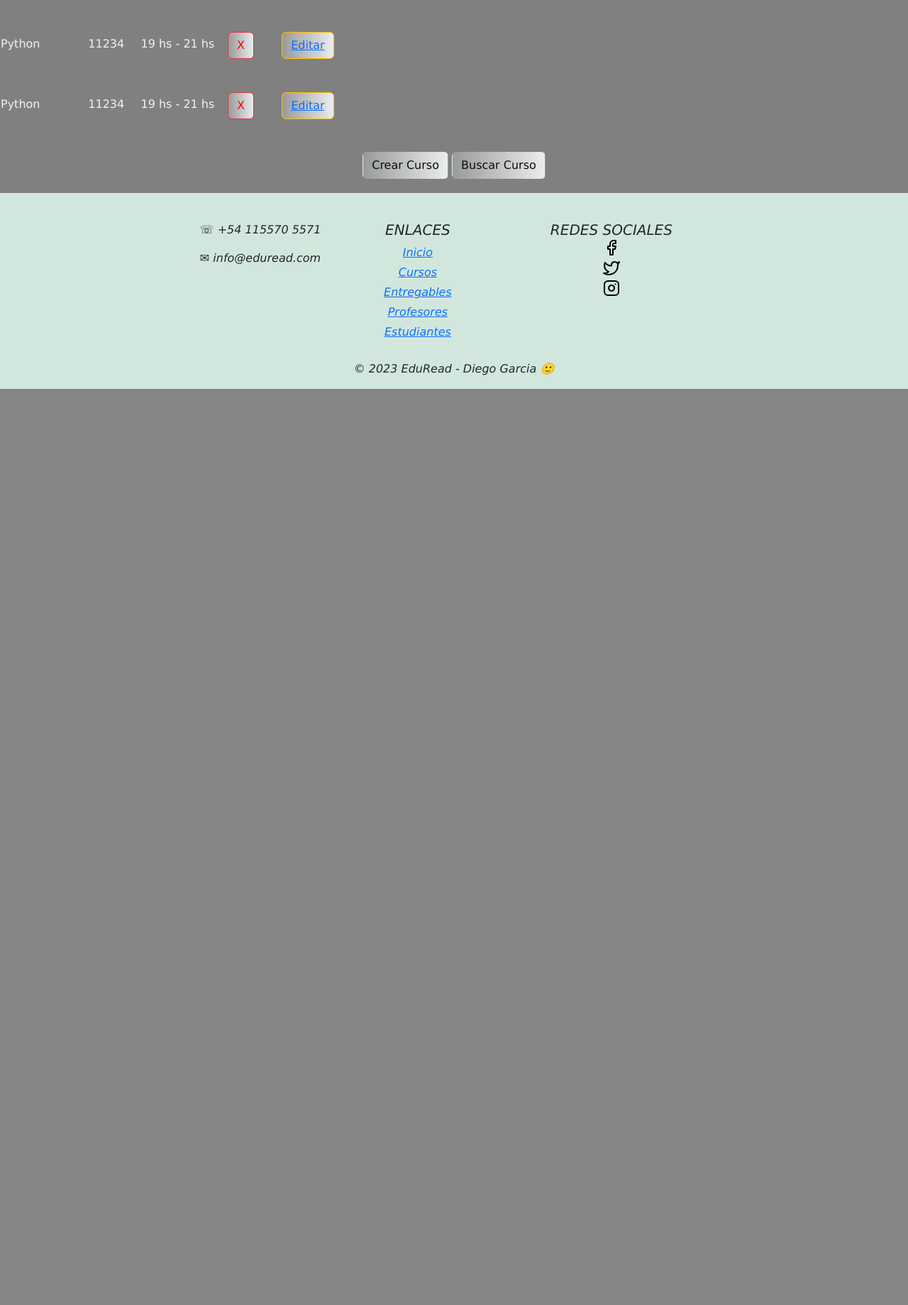
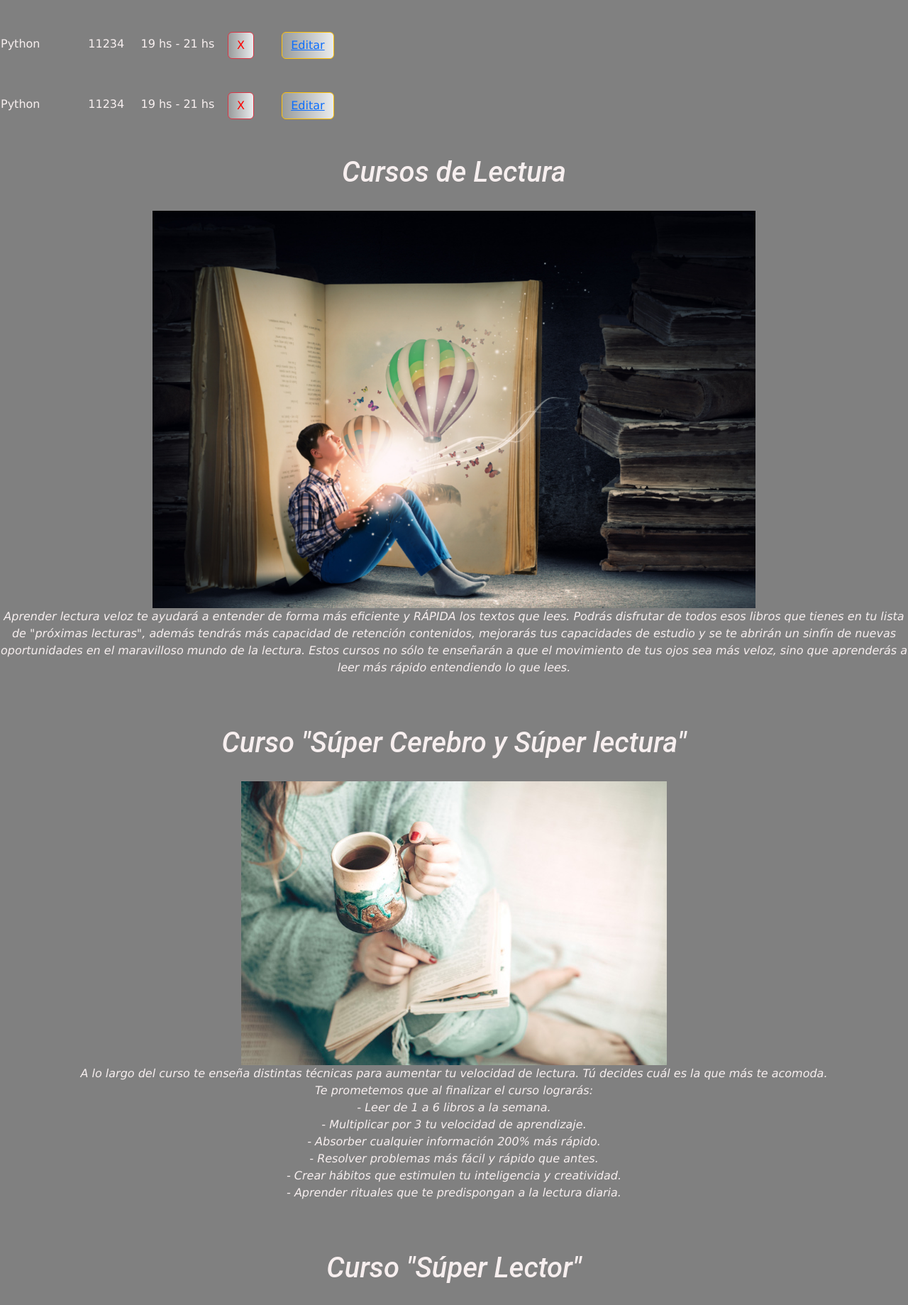
Before and after one commit to diegobocaju/proyectofinalPythonGarcia, a Django app: page /cursos/ in a window 1280 px wide. Shown: the part 873-2712 px from the top of the page at 71% size. Before the commit the page ends 1421 px from the top, so only its background shows below. Run offline with Django 4.2, Linux system fonts and the light colour scheme; data comes from the database, SQL or seed files in the repository; both versions use the stored data as it was after the commit; parts of the project's set-up code (start-up, migrations or seed data) failed here and were passed over; some web fonts are replaced.

Commit message:
Actualizacion de cursos

```diff
--- a/AppCoder/templates/AppCoder/cursos.html
+++ b/AppCoder/templates/AppCoder/cursos.html
@@ -27,16 +27,59 @@
             </table>
 
             <div class="fotos-container">
-                {% for foto in Fotos %}
                     <div class="foto-item">
-                        <img src="{% static 'assets/images/imagen1.jpg' %}" alt="{{ foto.descripcion }}">
-                        <h3> Cursos de Lectura </h3>
+                        <h1> Cursos de Lectura </h1>
+                        <img src="{% static 'AppCoder/assets/images/imagen1.png' %}" alt="{{ foto.descripcion }}">
                         <p>Aprender lectura veloz te ayudará a entender de forma más eficiente y RÁPIDA los textos que lees.
                             Podrás disfrutar de todos esos libros que tienes en tu lista de "próximas lecturas", además tendrás más capacidad de retención contenidos, mejorarás tus capacidades de estudio y se te abrirán un sinfín de nuevas oportunidades en el maravilloso mundo de la lectura.
                             Estos cursos no sólo te enseñarán a que el movimiento de tus ojos sea más veloz, sino que aprenderás a leer más rápido entendiendo lo que lees.
-                        </p>
+                        </p> <br>
+                        <h1> Curso "Súper Cerebro y Súper lectura" </h1>
+                        <img src="{% static 'AppCoder/assets/images/imagen2.jpg' %}" alt="{{ foto.descripcion }}">
+                        <p>A lo largo del curso te enseña distintas técnicas para aumentar tu velocidad de lectura. Tú decides cuál es la que más te acomoda.<br>
+                            Te prometemos que al finalizar el curso lograrás:<br>
+
+                            - Leer de 1 a 6 libros a la semana.<br>
+                            - Multiplicar por 3 tu velocidad de aprendizaje.<br>
+                            - Absorber cualquier información 200% más rápido.<br>
+                            - Resolver problemas más fácil y rápido que antes.<br>
+                            - Crear hábitos que estimulen tu inteligencia y creatividad.<br>
+                            - Aprender rituales que te predispongan a la lectura diaria.<br>
+                        </p><br>
+                        <h1> Curso "Súper Lector" </h1>
+                        <img src="{% static 'AppCoder/assets/images/imagen3.jpg' %}" alt="{{ foto.descripcion }}">
+                        <p>Es un sistema que te promete que, en 3 semanas o menos, mejorarás tu Velocidad y Comprensión lectora y desarrollarás el hábito de la lectura rápida, con ejercicios 100% prácticos y fáciles de realizar.<br>
+                            Es un curso pensado en:<br>
+
+                            - Escolares y universitarios que quieran mejorar su rendimiento académico.<br>
+                            - Empleados y profesionales que deseen aumentar su capacidad de aprendizaje a través de los libros.<br>
+                            - Empresarios que quieran aprender rápidamente a través de la lectura a cómo mejorar los procesos dentro de sus empresas.<br>
+                            - Toda persona que siempre ha tenido interés por la lectura.<br>
+                            Al finalizar el curso podrás:<br>
+
+                            - Leer al menos de 2 a 4 libros cada mes.<br>
+                            - Cambiar los malos hábitos de lectura que te hacen desconcentrarte y no avanzar mientras lees.<br>
+                            - Comprender todo lo que leas y no tener que volver a leer nuevamente un párrafo para entenderlo.</p><br>
+                            <h1> Curso online sobre Lectura en general </h1>
+                            <img src="{% static 'AppCoder/assets/images/imagen4.jpg' %}" alt="{{ foto.descripcion }}">
+                            <p>Si te apasiona la lectura, entonces tienes que darle un vistazo a este curso.<br>
+                                Aprenderás a:<br>
+
+                                - Conocer la naturaleza y la esencia de la lectura.<br>
+                                - Cómo emplear técnicas y estrategias de comprensión lectora.<br>
+                                - Aplicar los principios de la comprensión lectora mediante una serie de ejercicios.<br>
+                                - Identificar los errores que puedes estar cometiendo en tu comprensión lectora.<br>
+                                - También, se tratan temas claves, como los mapas mentales, mapas conceptuales, subrayado, cómo hacer buenos resúmenes, fotolectura, lectura silenciosa, entre muchos otros.</p><br>
+                            <h1> Curso bonus "Aprendiendo a aprender" </h1>
+                            <img src="{% static 'AppCoder/assets/images/imagen5.jpg' %}" alt="{{ foto.descripcion }}">
+                            <p>Se llama "Aprendiendo a aprender: Poderosas herramientas mentales con las que podrás dominar temas difíciles", y es MUY RECOMENDADO si lo que quieres es mejorar tu forma de aprendizaje y comprensión.<br>
+                                - Aprenderás las técnicas de aprendizaje utilizadas por expertos en arte, música, literatura, matemáticas, ciencia, deportes y más disciplinas.<br>
+                                - Aprenderás técnicas de memoria.<br>
+                                - Cómo evitar la procrastinación (aplazar una obligación o trabajo).<br>
+                                - Cómo dominar temas complicados.<br>
+                                - Aprender todo esto, te ayudará a sí o sí a tener una lectura mucho más satisfactoria y a que le saques el mayor provecho a tu tiempo leyendo.<br>
+                            </p><br>
                     </div>
-                {% endfor %}
             </div>
 
             <div class="formSetCurso">
--- a/AppCoder/views.py
+++ b/AppCoder/views.py
@@ -7,7 +7,7 @@ from django.contrib.auth.forms import AuthenticationForm, UserCreationForm
 from django.contrib.auth import login, logout, authenticate, update_session_auth_hash
 from django.contrib.auth.decorators import login_required, user_passes_test
 from django.contrib.auth.models import User
-
+from django.views import View
 
 @login_required
 def inicio(request):
@@ -19,6 +19,12 @@ def inicio(request):
 def cursos(request):
     Cursos = Curso.objects.all()
     return render(request, "AppCoder/cursos.html",{"Cursos": Cursos})
+
+class MiVista(View):
+    def get(self, request):
+        fotos = Foto.objects.all()
+        context = {'Fotos': fotos}
+        return render(request, 'mi_template.html', context)
 
 @login_required
 def profesores(request):
--- a/Proyecto1/settings.py
+++ b/Proyecto1/settings.py
@@ -56,7 +56,7 @@ ROOT_URLCONF = 'Proyecto1.urls'
 TEMPLATES = [
     {
         'BACKEND': 'django.template.backends.django.DjangoTemplates',
-        'DIRS': ["C:/Users/diebo/Desktop/Tercer PreEntrega/Tercer pre-entregaGarcia/Proyecto1/plantillas/"],
+        'DIRS': ["C:/Users/diebo/Desktop/Proy Final/Proyecto finalGarcia/Proyecto1/plantillas/"],
         'APP_DIRS': True,
         'OPTIONS': {
             'context_processors': [
@@ -117,7 +117,7 @@ USE_TZ = True
 # Static files (CSS, JavaScript, Images)
 # https://docs.djangoproject.com/en/4.1/howto/static-files/
 
-STATIC_URL = 'static/'
+STATIC_URL = '/static/'
 
 # Default primary key field type
 # https://docs.djangoproject.com/en/4.1/ref/settings/#default-auto-field
```
Also changed, not shown: AppCoder/migrations/0004_foto.py (added), AppCoder/models.py (line endings or trailing spaces), AppCoder/static/AppCoder/assets/images/imagen1.jpg (renamed from AppCoder/static/AppCoder/assets/images/imagen 1.jpg), AppCoder/static/AppCoder/assets/images/imagen1.png (added), AppCoder/static/AppCoder/assets/images/imagen2.jpg (renamed from AppCoder/static/AppCoder/assets/images/imagen 2.jpg), AppCoder/static/AppCoder/assets/images/imagen3.jpg (renamed from AppCoder/static/AppCoder/assets/images/imagen 3.jpg), AppCoder/static/AppCoder/assets/images/imagen4.jpg (renamed from AppCoder/static/AppCoder/assets/images/imagen 4.jpg), AppCoder/static/AppCoder/assets/images/imagen5.jpg (renamed from AppCoder/static/AppCoder/assets/images/imagen 5.jpg), AppCoder/static/AppCoder/assets/images/imagen6.jpg (renamed from AppCoder/static/AppCoder/assets/images/imagen 6.jpg), db.sqlite3.
